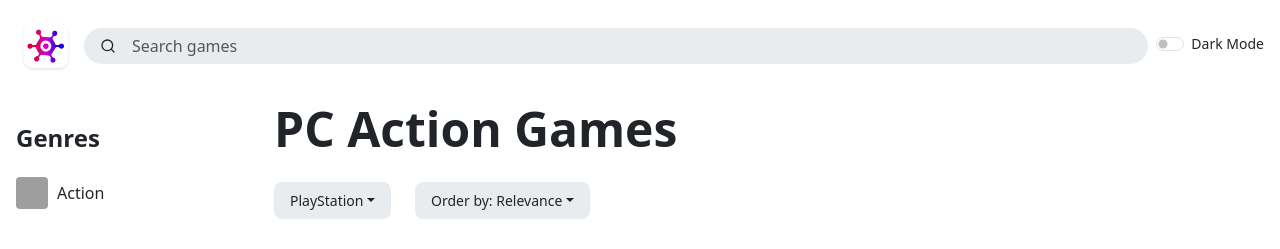
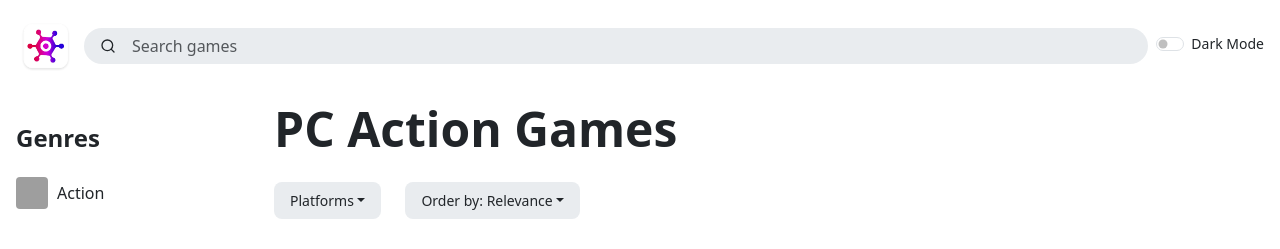
Before and after one commit to Claram37/game-hub, a React (Vite) app: page / in a window 1280 px wide. Shown: the top 249 px of the page. Built offline with nearby package versions, Linux system fonts and the light colour scheme; grey boxes are pictures that could not be loaded.

Commit message:
Make the platform selector dynamic

```diff
--- a/src/components/PlatformSelector.tsx
+++ b/src/components/PlatformSelector.tsx
@@ -1,11 +1,33 @@
 import { Dropdown } from "react-bootstrap";
+import platforms from "../data/platform";
 
-const PlatformSelector = () => {
+export interface Platform {
+  id: number;
+  name: string;
+  slug: string;
+}
+
+interface Props {
+  onSelectPlatform: (platform: Platform) => void;
+  selectedPlatform: Platform | null;
+}
+
+const PlatformSelector = ({ onSelectPlatform, selectedPlatform }: Props) => {
   return (
     <Dropdown>
-      <Dropdown.Toggle variant="subtle">PlayStation</Dropdown.Toggle>
+      <Dropdown.Toggle variant="subtle">
+        {" "}
+        {selectedPlatform?.name || "Platforms"}
+      </Dropdown.Toggle>
       <Dropdown.Menu>
-        <Dropdown.Item eventKey="playstation">PlayStation</Dropdown.Item>
+        {platforms.map((platform) => (
+          <Dropdown.Item
+            onClick={() => onSelectPlatform(platform)}
+            key={platform.id}
+          >
+            {platform.name}
+          </Dropdown.Item>
+        ))}
       </Dropdown.Menu>
     </Dropdown>
   );
```
